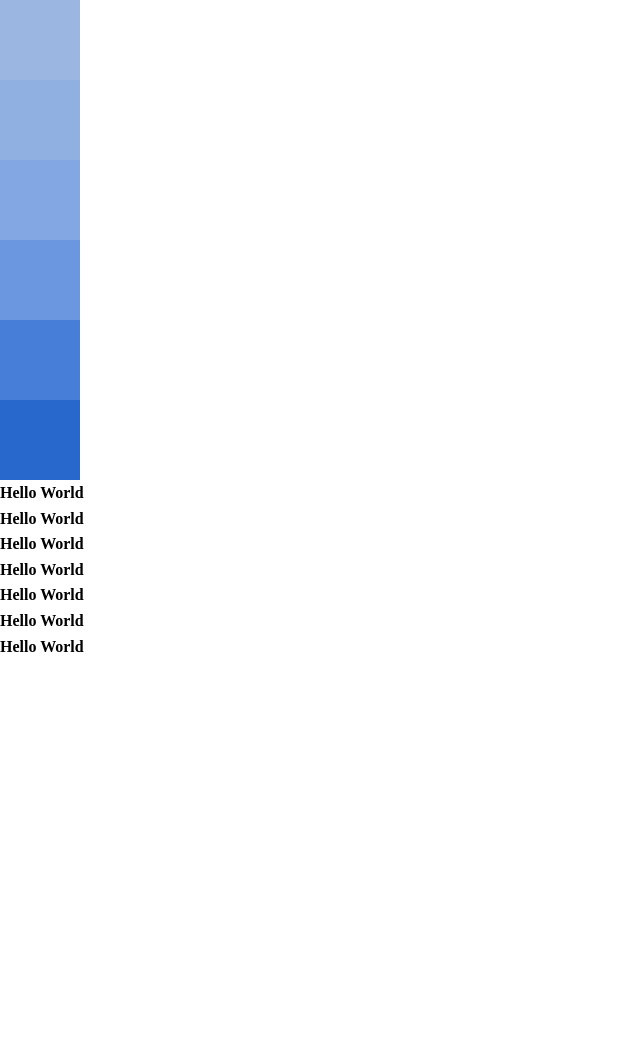
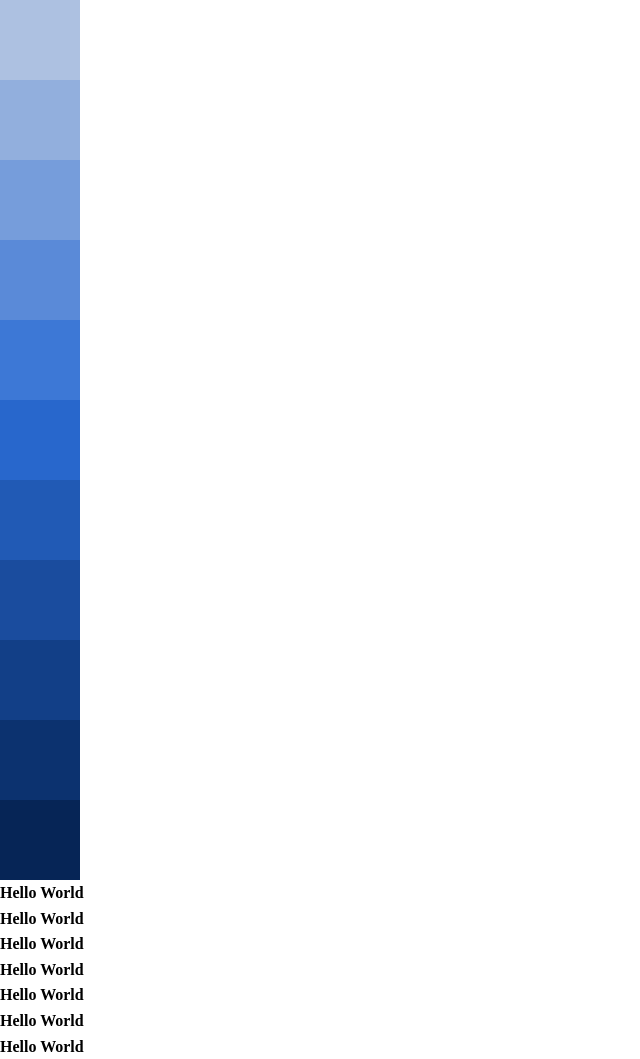
Before and after one commit to jcmill/turfherder, a website: page public/index.html in a window 1280 px wide. Shown: the whole page, without its empty margins (0-640 px from the left). Before the commit the page ends 800 px from the top, so only its background shows below. Drawn offline with Linux system fonts and the light colour scheme.

Commit message:
finalize pos and neg values for color function

```diff
--- a/app/styles/helpers/_color.scss
+++ b/app/styles/helpers/_color.scss
@@ -20,7 +20,7 @@
   }
 }
 
-@function color($color, $value: 0) {
+@function color($color, $value: 0, $colorScale: 6) {
   $colorHue: hue($color);
   $colorSat: saturation($color);
   $colorLum: lightness($color);
@@ -37,13 +37,12 @@
     // difference between the colors saturation and 100
     $diff: 100 - $colorSat;
 
-    @if ($value >= 0) {
-        $adjustedValue: $value + 1;
+    @if ($value > 0) {
+        $adjustedValue: math.div(stripUnit($diff), $colorScale);
 
         // Sum of consecutive numbers based on the value used to change the base color
         $newSat: 0 - percentage(calc(($value + math.div($value, 2) * (1 + $value)) / 100));
 
-        //
         $newLum: calc($diff * (1 / abs($adjustedValue)));
 
         $i: 1;
@@ -52,36 +51,39 @@
           $newLum: $newLum + calc($diff * (1 / abs($adjustedValue)));
         }
 
+        // @return $newSat, $newLum, $diff, $adjustedValue;
         @return color.adjust($color, $saturation: $newSat, $lightness: $newLum);
 
-        // @return $newSat, $newLum;
 
-      } @else if ($value <= 0) {
-        $value: $value - 2;
-        $newSat: $colorSat + abs($value);
-        $newLum: $colorLum - div($diff * 1, abs($value));
-        // @return adjust($color, $colorSat, $colorLum);
+      // when value is neg
+      } @else if ($value < 0) {
+
+        $adjustedValue: math.div(stripUnit($diff), $colorScale);
+
+        // Sum of consecutive numbers based on the value used to change the base color
+        $newSat: percentage(calc((abs($value) + math.div(abs($value), 2) * (1 + abs($value))) / 100));
+
+        $newLum: calc($diff * (1 / abs($adjustedValue)));
+
+        $i: -1;
+        @while $i > $value {
+          $i: $i - 1;
+          $newLum: $newLum + calc($diff * (1 / abs($adjustedValue)));
         }
-    // @return $diff;
+
+        $newLum: 0 - $newLum;
+
+        // @return $newSat, $newLum, $diff, $adjustedValue;
+        @return color.adjust($color, $saturation: $newSat, $lightness: $newLum);
+      }
+
     } @else if ($colorLum >= $colorSat and $colorLum < 100) {
       $diff: 100 - $colorLum;
-    @return $diff;
+
+
+
     } @else {
       $diff: 0;
       @return $diff;
     }
 }
-
-//logarithmic function used to calculate increasing and decreasing amounts based on the $diff and input value when the value is greater than 2 ( y = 1/|x|)
-// @if ($value >= 0) {
-//   $value: $value + 2;
-//   $newSat: $colorSat - $value;
-//   $newLum: $colorSat + ($diff * 1/abs($value));
-//   // @return $newSat;
-
-// } @else if ($value <= 0) {
-//   $value: $value - 2;
-//   $newSat: $colorSat + abs($value);
-//   $newLum: $colorSat - ($diff * 1/abs($value));
-//   @return $newSat + $newSat;
-// }
--- a/app/styles/utilities/_padding.scss
+++ b/app/styles/utilities/_padding.scss
@@ -31,25 +31,39 @@ $base-color: hsl(217, 67%, 48%);
 .test2 {
   color: color($base-color, 1);
 }
+.color50 {
+  background: color($base-color, 5);
+}
 .color100 {
   background: color($base-color, 4);
-  // background: color.adjust(#2867cc, $saturation: -20%, $lightness: 33.89%);
 }
 .color200 {
   background: color($base-color, 3);
-  // background: color.adjust(#2867cc, $saturation: -14%, $lightness: 23.25%);
 }
 .color300 {
   background: color($base-color, 2);
-  // background: color.adjust(#2867cc, $saturation: -9%, $lightness: 15.6%);
 }
 .color400 {
   background: color($base-color, 1);
-  // background: color.adjust(#2867cc, $saturation: -5%, $lightness: 9.478%);
-}
-.color450 {
-  background: #477fd8;
 }
 .color500 {
-  background: color.adjust(#2867cc, $saturation: 0%, $lightness: 0%);
+  background: color($base-color);
 }
+.color600 {
+  background: color($base-color, -1);
+}
+.color700 {
+  background: color($base-color, -2);
+}
+.color800 {
+  background: color($base-color, -3);
+}
+.color900 {
+  background: color($base-color, -4);
+}
+.color1000 {
+  background: color($base-color, -5);
+}
+// .color500 {
+//   background: color.adjust(#2867cc, $saturation: 0%, $lightness: 0%);
+// }
--- a/public/index.html
+++ b/public/index.html
@@ -7,12 +7,17 @@
   <title>Document</title>
 </head>
 <body>
+  <div class="color color50"></div>
   <div class="color color100"></div>
   <div class="color color200"></div>
   <div class="color color300"></div>
   <div class="color color400"></div>
-  <div class="color color450"></div>
   <div class="color color500"></div>
+  <div class="color color600"></div>
+  <div class="color color700"></div>
+  <div class="color color800"></div>
+  <div class="color color900"></div>
+  <div class="color color1000"></div>
   <h4 class="u-p1">Hello World</h4>
   <h4 class="u-p2">Hello World</h4>
   <h4 class="u-p3">Hello World</h4>
```
Also changed, not shown: public/styles/styles.css. Lines whose indentation alone changed are shown as unchanged.
